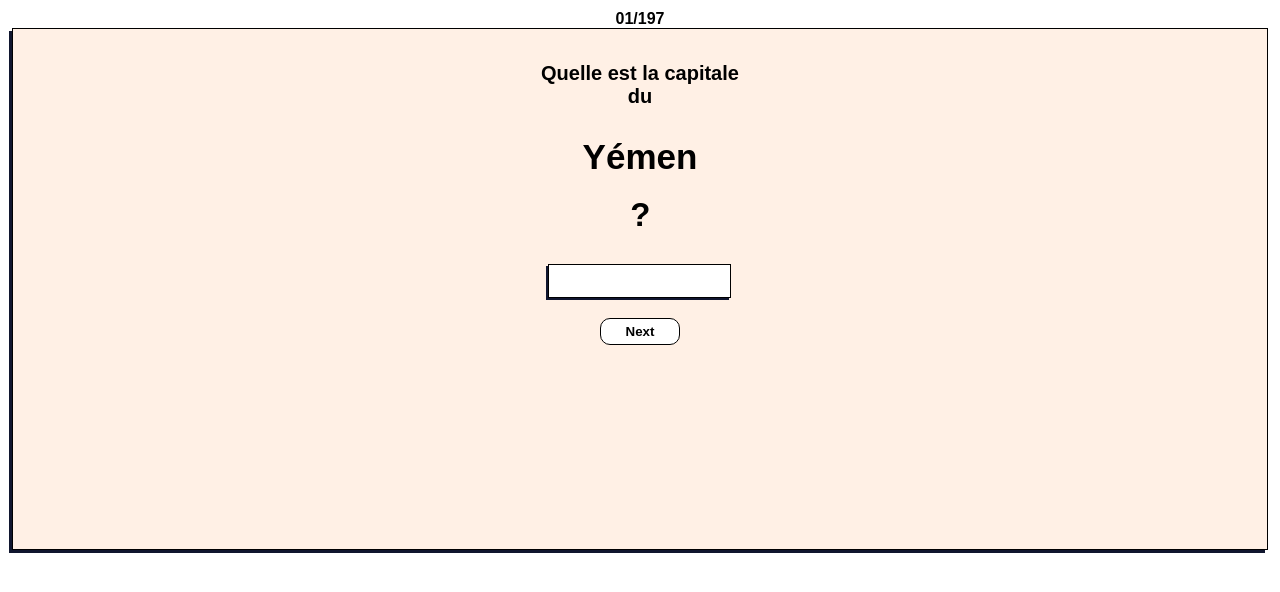
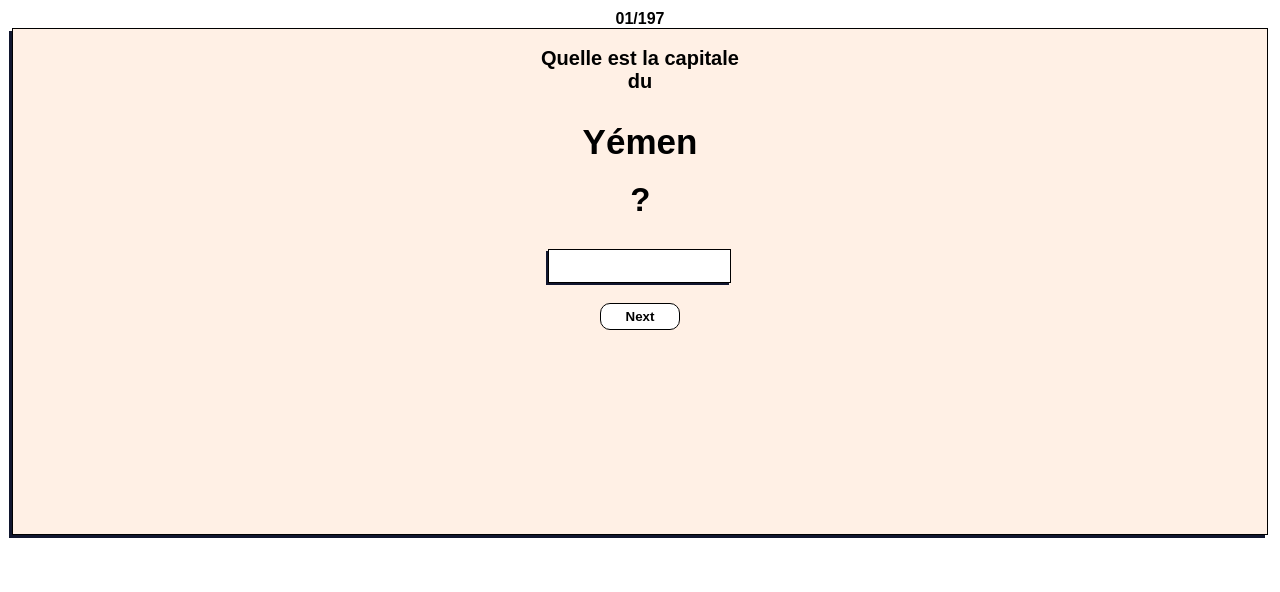
Before and after one commit to Gablrx/Capital-Cities-Quiz, a React (Create React App) app: page / in a window 1280 px wide. Shown: the top 592 px of the page. Built offline with nearby package versions, Linux system fonts and the light colour scheme; a web font is replaced by a local one.

Commit message:
Update App.css

```diff
--- a/src/App.css
+++ b/src/App.css
@@ -14,7 +14,7 @@
   border: 1px solid black;
   box-shadow: -3px 3px 0 #10162f;
 
-  padding-top: 20px;
+  padding-top: 5px;
   width: 98%;
   height: 500px;
   margin: auto;
```
